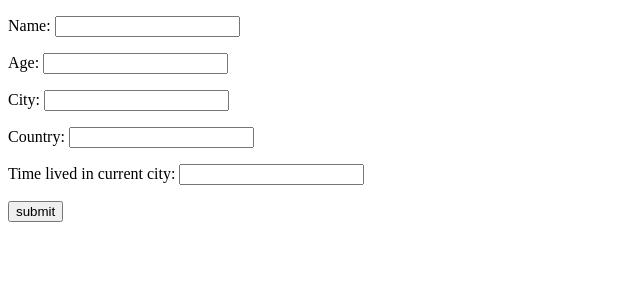
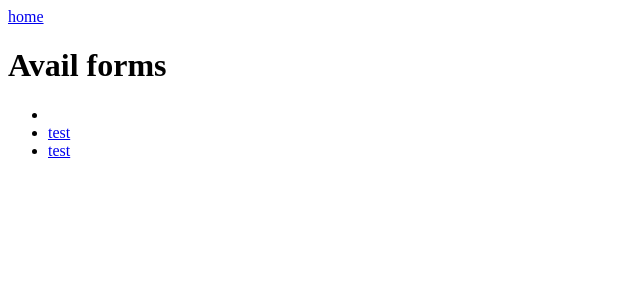
Before and after one commit to rengokantai/pkdjpjblueprints_7formmason, a Django app: page / in a window 1280 px wide. Shown: the top 300 px of the page, without its empty margins (0-640 px from the left). Run offline with Django 3.2, Linux system fonts and the light colour scheme; data comes from the database, SQL or seed files in the repository; both versions use the stored data as it was after the commit.

Commit message:
Add views and modify SchemaForm

```diff
--- /dev/null
+++ b/main/templates/base.html
@@ -0,0 +1,13 @@
+<!DOCTYPE html>
+<html>
+<head lang="en">
+    <meta charset="UTF-8">
+    <title></title>
+</head>
+<body>
+<a href={% url 'home' %}>home</a>
+{% block content %}
+{%  endblock %}
+
+</body>
+</html>
--- a/main/templates/custom_form.html
+++ b/main/templates/custom_form.html
@@ -1,15 +1,11 @@
-<!DOCTYPE html>
-<html>
-<head lang="en">
-    <meta charset="UTF-8">
-    <title></title>
-</head>
-<body>
+{% extends "base.html" %}
+{% block content %}
 <form action="" method="post">
     {% csrf_token %}
     {{ form.as_p }}
     <input type="submit" value="submit"/>
 </form>
+{% endblock %}
 
 </body>
 </html>
--- /dev/null
+++ b/main/templates/home.html
@@ -0,0 +1,12 @@
+{% extends "base.html" %}
+
+{%  block content %}
+    <h1>Avail forms</h1>
+    {%  if object_list %}
+        <ul>
+        {% for form in object_list %}
+            <li><a href="{% url 'custom_form' form_pk=form.pk %}">{{ form.title }}</a></li>
+        {% endfor %}
+        </ul>
+    {% endif %}
+{% endblock %}
--- a/main/views.py
+++ b/main/views.py
@@ -4,18 +4,26 @@
 import json
 from django import forms
 from django.views.generic import FormView
+from django.views.generic import ListView
+from main.models import FormSchema
+
+class HomePageView(ListView):
+    model = FormSchema
+    template_name = "home.html"
 
 class CustomFormView(FormView):
     template_name = "custom_form.html"
-    def get_form(self, form_class=None):
-        form_structure_json = """{
-        "name":"string",
-        "age":"number",
-        "city":"string",
-        "country":"string",
-        "time_lived_in_current_city":"string"
-                }"""
-        form_structure = json.loads(form_structure_json)
+    def get_form(self):
+        # form_structure_json = """{
+        # "name":"string",
+        # "age":"number",
+        # "city":"string",
+        # "country":"string",
+        # "time_lived_in_current_city":"string"
+        #         }"""
+
+        #form_structure = json.loads(form_structure_json)
+        form_structure = FormSchema.objects.get(pk=self.kwargs["form_pk"]).schema
         custom_form = forms.Form(**self.get_form_kwargs())
         for key,value in form_structure.items():
             field_class = self.get_field_class_from_type(value)
--- a/pkdjpjblueprints_7formmason/urls.py
+++ b/pkdjpjblueprints_7formmason/urls.py
@@ -16,8 +16,10 @@
 from django.conf.urls import include, url
 from django.contrib import admin
 from main.views import CustomFormView
+from main.views import HomePageView
 
 urlpatterns = [
     url(r'^admin/', include(admin.site.urls)),
-    url(r'^$',CustomFormView.as_view(),name='custom_view')
+    url(r'^$',HomePageView.as_view(),name='home'),
+    url(r'^form/(?P<form_pk>\d+)/$',CustomFormView.as_view(),name='custom_form'),
 ]
```
Also changed, not shown: README.md (added), db.sqlite3.
